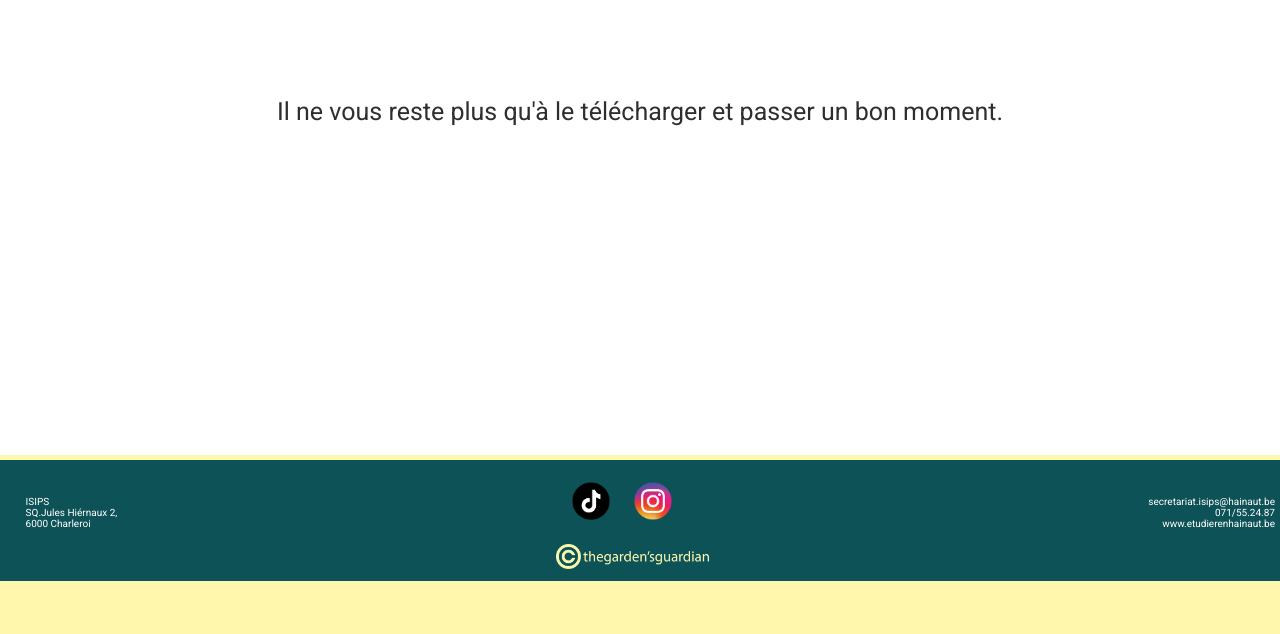
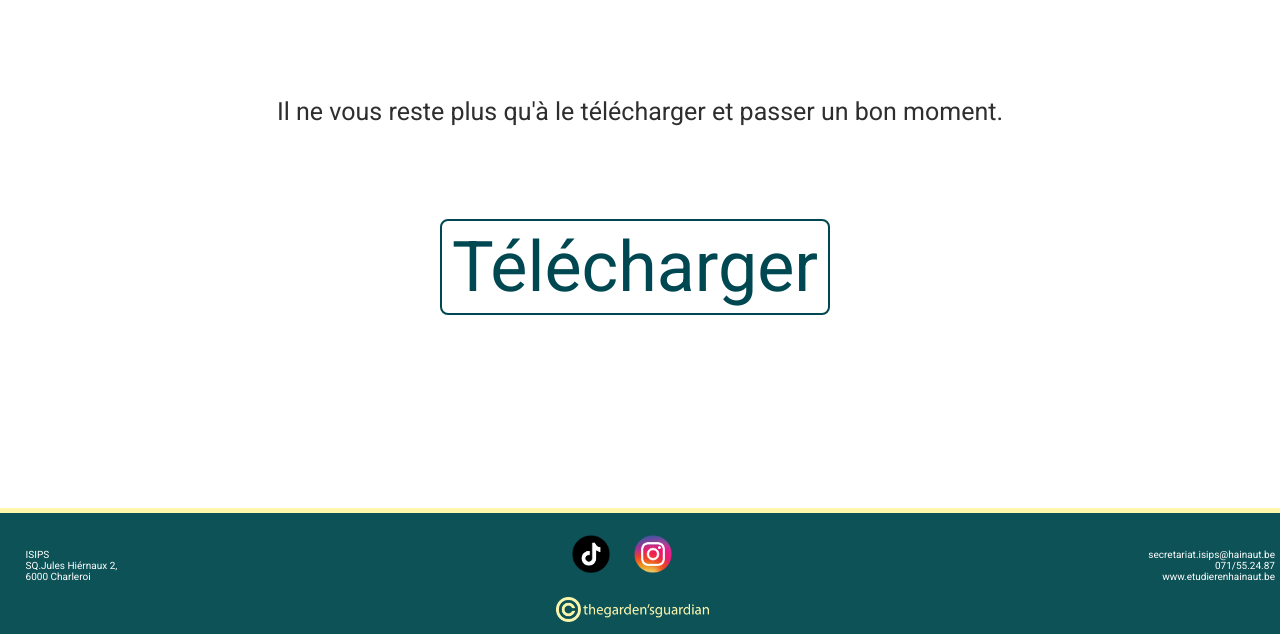
Before and after one commit to mariedubois77-wq/thegardenguardian, a plain HTML site: page index.html in a window 1280 px wide. Shown: the part 2190-2824 px from the top of the page. Before the commit the page ends 2771 px from the top, so only its background shows below. Drawn offline with nearby package versions, Linux system fonts and the light colour scheme; a web font is replaced by a local one.

Commit message:
Update index.html

```diff
--- a/index.html
+++ b/index.html
@@ -183,7 +183,7 @@
             </figure>
             <!--texte-->
             <p id="tel">Il ne vous reste plus qu'à le télécharger et passer un bon moment. </p>
-            <a>
+            <a  id="telechargement">
                 Télécharger
             </a>
 
```
